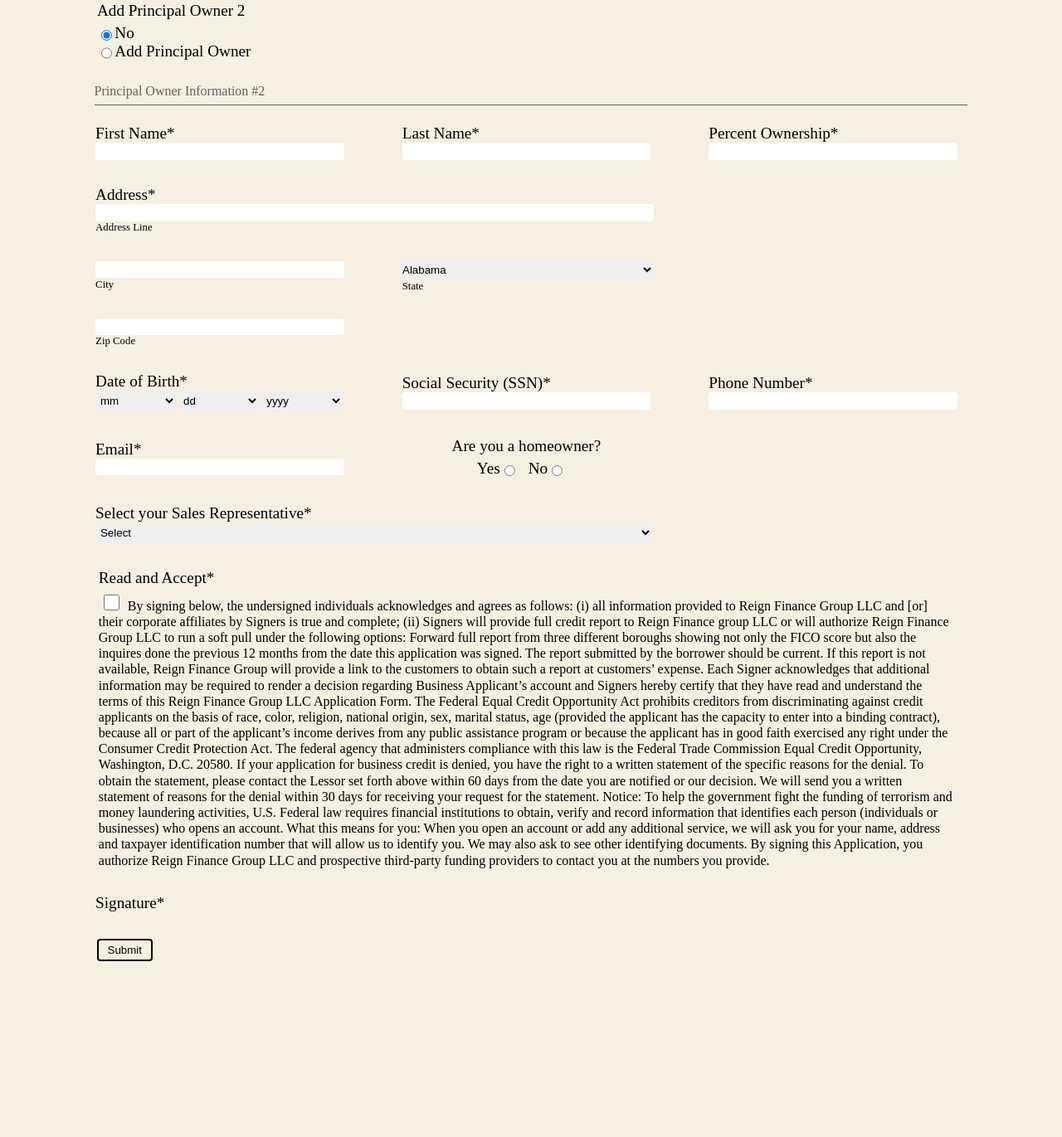
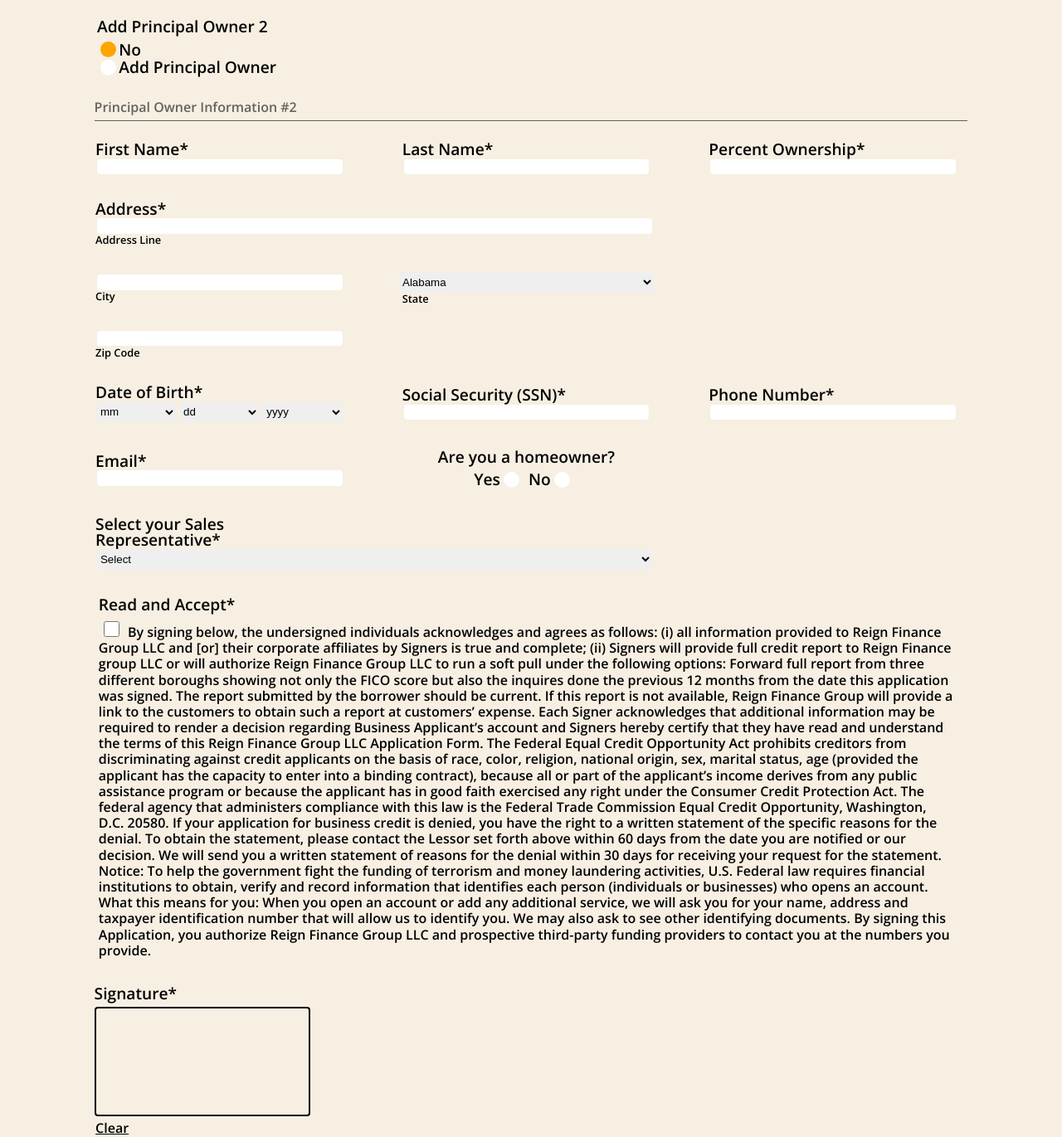
Before and after one commit to oscargmora/reign-credit-application, a plain HTML site: page index.html in a window 1280 px wide. Shown: the part 1218-2589 px from the top of the page at 83% size. Before the commit the page ends 2393 px from the top, so only its background shows below. Drawn offline with Linux system fonts and the light colour scheme.

Commit message:
Complete HTML and CSS Styling
This commit completes the HTML and CSS styling of the form. It also adds signature functionality using Javascript. This implements a clear button for the signature as well.

```diff
--- a/index.html
+++ b/index.html
@@ -1,4 +1,3 @@
-<!DOCTYPE html>
 <html lang="en">
 <head>
     <meta charset="UTF-8">
@@ -124,7 +123,7 @@
                 <div class="form">
                     <label for="first-structure">Legal Business Structure<span class="required-label">*</span></label>
                     <select required>
-                        <option value class="placeholder" selected disabled>Select</option>
+                        <option value class="placeholder" selected disabled hidden>Select</option>
                         <option value="SP">Sole Proprietor</option>
                         <option value="LLC">LLC</option>
                         <option value="SCORP">S-Corp</option>
@@ -244,7 +243,7 @@
                     <label for="date-of-birth">Date of Birth<span class="required-label">*</span></label>
                     <div class="birth-date-select-container">
                         <select id="birth-month-select">
-                            <option value class="placeholder" selected disabled>mm</option>
+                            <option value class="placeholder" selected disabled hidden>mm</option>
                             <option value="01">1</option>
                             <option value="02">2</option>
                             <option value="03">3</option>
@@ -259,7 +258,7 @@
                             <option value="12">12</option>
                         </select>
                         <select id="birth-day-select">
-                            <option value class="placeholder" selected disabled>dd</option>
+                            <option value class="placeholder" selected disabled hidden>dd</option>
                             <option value="1">1</option>
                             <option value="2">2</option>
                             <option value="3">3</option>
@@ -293,7 +292,7 @@
                             <option value="31">31</option>
                         </select>
                         <select id="birth-year-select">
-                            <option value class="placeholder" selected disabled>yyyy</option>
+                            <option value class="placeholder" selected disabled hidden>yyyy</option>
                             <option value="2023">2023</option>
                             <option value="2022">2022</option>
                             <option value="2021">2021</option>
@@ -518,7 +517,7 @@
                     <label for="date-of-birth">Date of Birth<span class="required-label">*</span></label>
                     <div class="birth-date-select-container">
                         <select id="birth-month-select">
-                            <option value class="placeholder" selected disabled>mm</option>
+                            <option value class="placeholder" selected disabled hidden>mm</option>
                             <option value="01">1</option>
                             <option value="02">2</option>
                             <option value="03">3</option>
@@ -533,7 +532,7 @@
                             <option value="12">12</option>
                         </select>
                         <select id="birth-day-select">
-                            <option value class="placeholder" selected disabled>dd</option>
+                            <option value class="placeholder" selected disabled hidden>dd</option>
                             <option value="1">1</option>
                             <option value="2">2</option>
                             <option value="3">3</option>
@@ -567,7 +566,7 @@
                             <option value="31">31</option>
                         </select>
                         <select id="birth-year-select">
-                            <option value class="placeholder" selected disabled>yyyy</option>
+                            <option value class="placeholder" selected disabled hidden>yyyy</option>
                             <option value="2023">2023</option>
                             <option value="2022">2022</option>
                             <option value="2021">2021</option>
@@ -673,13 +672,9 @@
                 <div class="form" id="sales-rep-form">
                     <label for="sales-rep" id="sales-rep-label">Select your Sales Representative<span class="required-label">*</span></label>
                     <select id="sales-rep-select">
-                        <option value class="placeholder" selected disabled>Select</option>
+                        <option value class="placeholder" selected disabled hidden>Select</option>
                         <option value="rossi-lausso">Rossi Lausso</option>
-                        <option value="santos-netzer">Santos Netzer</option>
-                        <option value="eduardo-cruz">Eduardo Cruz</option>
-                        <option value="raquel-quintana">Raquel Quintana</option>
                         <option value="yvonne-cruz">Yvonne Cruz</option>
-                        <option value="sales-manager">Sales Manager</option>
                     </select>
                 </div>
             </div>
@@ -709,16 +704,24 @@
                     </div>
                 </div>
             </div>
+            <div id="signature-pad-form-container">
+                <div id="signature-pad-form-styling">
+                  <div id="signature-pad-form">
+                    <label for="signature">Signature<span class="required-label">*</span></label>
+                  <canvas class="signature-pad"></canvas>
+                  </div>
+                </div>
+            </div>
             <div class="form-container">
-                <div class="form">
-                    <label for="signature">Signature<span class="required-label">*</span></label>
-
-                </div>
+              <div class="form" id="clear-form">
+                  <a href="#" class="clear-button">Clear</a>
+              </div>
             </div>
             <div class="form-container">
                 <input type="submit" id="submit-button">
             </div>
         </form>
     </main>
+  <script src="javascript.js"></script>
 </body>
 </html>
--- a/javascript.js
+++ b/javascript.js
@@ -0,0 +1,61 @@
+const canvas = document.querySelector('canvas');
+const signaturePadForm = document.querySelector('#signature-pad-form');
+const clearButton = document.querySelector('.clear-button');
+const ctx = canvas.getContext('2d');
+let writingMode = false;
+
+signaturePadForm.addEventListener('submit', (event) => {
+  event.preventDefault();
+
+  const imageURL = canvas.toDataURL();
+  const image = document.createElement('img');
+  image.src = imageURL;
+  image.height = canvas.height;
+  image.width = canvas.width;
+  image.style.display = "block";
+  form.appendChild(image);
+  clearPad();
+})
+
+const clearPad = () => {
+  ctx.clearRect(0, 0, canvas.width, canvas.height);
+}
+
+clearButton.addEventListener('click', (event) => {
+  event.preventDefault();
+  clearPad();
+})
+
+const getTargetPosition = (event) => {
+  positionX = event.clientX - event.target.getBoundingClientRect().x;
+  positionY = event.clientY - event.target.getBoundingClientRect().y;
+
+  return [positionX, positionY];
+}
+
+const handlePointerMove = (event) => {
+  if (!writingMode) return;
+
+  const [positionX, positionY] = getTargetPosition(event);
+  ctx.lineTo(positionX, positionY);
+  ctx.stroke();
+}
+
+const handlePointerUp = () => {
+  writingMode = false;
+}
+
+const handlePointerDown = (event) => {
+  writingMode = true;
+  ctx.beginPath();
+
+  const[positionX, positionY] = getTargetPosition(event);
+  ctx.moveTo(positionX, positionY);
+}
+
+ctx.lineWidth = 3;
+ctx.lineJoin = ctx.lineCap = "round";
+
+canvas.addEventListener("pointerdown", handlePointerDown, {passive: true});
+canvas.addEventListener("pointerup", handlePointerUp, {passive: true});
+canvas.addEventListener("pointermove", handlePointerMove, {passive: true});
--- a/styles.css
+++ b/styles.css
@@ -59,6 +59,10 @@ html {
 @font-face {
     font-family: open-sans;
     src: url(fonts/Open_Sans/static/OpenSans/OpenSans-SemiBold.ttf);
+}
+
+body {
+  font-family: open-sans, sans-serif;
 }
 
 /* Header */
@@ -127,10 +131,23 @@ input {
     border-radius: 4px;
 }
 
+input:focus:invalid,
+select:focus:invalid {
+  outline: none;
+  border: 2px solid red;
+}
+
+input:focus:valid,
+select:focus:valid {
+  outline: none;
+  border: 2px solid #c9982fb5;
+}
+
 select {
     width: 83%;
     height: 1.85em;
     border: none;
+    border-radius: 4px;
 }
 
 .form-input-footer {
@@ -180,6 +197,34 @@ section-divider>div {
     margin-right: 1.2em;
 }
 
+    input[type='radio']:after {
+        width: 15px;
+        height: 15px;
+        border-radius: 15px;
+        top: -2px;
+        left: -1px;
+        position: relative;
+        background-color: white;
+        content: '';
+        display: inline-block;
+        visibility: visible;
+        border: 2px solid white;
+    }
+
+    input[type='radio']:checked:after {
+        width: 15px;
+        height: 15px;
+        border-radius: 15px;
+        top: -2px;
+        left: -1px;
+        position: relative;
+        background-color: #ffa500;
+        content: '';
+        display: inline-block;
+        visibility: visible;
+        border: 2px solid #ffa500;
+    }
+
 #add-principal-container {
     margin-left: 5%;
     display: flex;
@@ -206,6 +251,7 @@ section-divider>div {
 
 #add-owner-radio-buttons>.radio {
     width: 1em;
+    margin-right: 0.6em;
 }
 
 #terms {
@@ -227,17 +273,58 @@ section-divider>div {
     grid-column-end: 4;
 }
 
+.checkbox:checked {
+    accent-color: #b98c2b;
+}
+
 #terms-paragraph {
     display: inline;
     line-height: 1.2;
 }
 
+#signature-pad-form-container {
+    margin-bottom: 1em;
+    height: 10%;
+}
+
+#signature-pad-form-styling {
+    margin-left: 3%;
+}
+
+#signature-pad-form {
+    touch-action: none;
+}
+
+#signature-pad-form>label {
+    position: absolute;
+}
+
+.signature-pad {
+    cursor: crosshair;
+    border: 2px solid black;
+    border-radius: 4px;
+    height: 8em;
+    margin-top: 0.5em;
+    margin-bottom: 0.5em;
+    position: relative;
+    top: 18px;
+}
+
+.clear-button {
+    color: black;
+}
+
+a {
+    width: 81%;
+}
+
 #submit-button {
-    background: none;
-    border: 2px solid black;
-    width: 5em;
+    width: 6em;
     height: 2em;
-    margin-left: 10%;
+    margin-left: 9%;
+    font-size: 1em;
+    background-color: #c9982f;
+    border: 2px solid #c9982f;
 }
 
 #submit-button:hover,
@@ -318,4 +405,12 @@ select:hover,
     #add-owner-radio-buttons>label {
         width: 100%;
     }
+
+  #submit-button {
+        margin-left: 2%;
+  }
+
+  #clear-form {
+    margin-left: -6%;
+  }
 }
```
